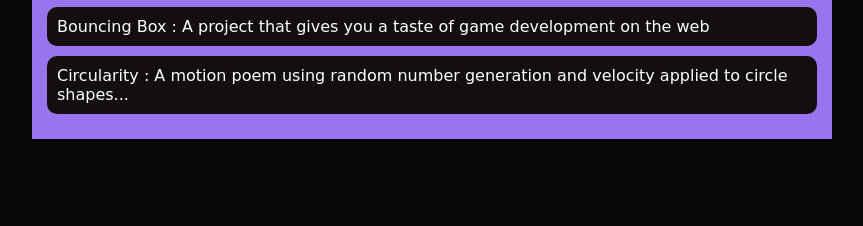
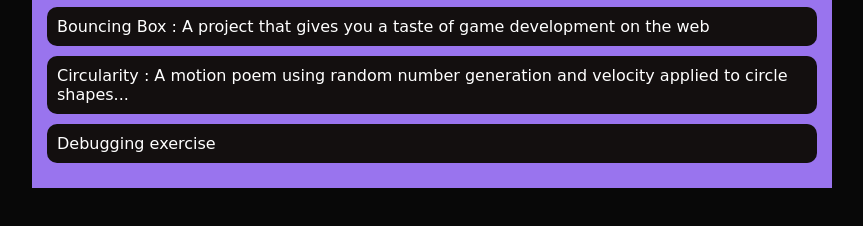
Before and after one commit to lsmith544/lsmith544.github.io, a plain HTML site: page portfolio.html in a window 1280 px wide. Shown: the part 244-470 px from the top of the page, without its empty margins (208-1071 px from the left). Drawn offline with Linux system fonts and the light colour scheme.

Commit message:
add avanced projects to portfolio

```diff
--- a/portfolio.html
+++ b/portfolio.html
@@ -171,7 +171,7 @@
               the web </a></li>
           <li><a href="projects/circularity/">Circularity : A motion poem using random number generation and velocity
               applied to circle shapes...</a></li>
-
+              <li><a href="asd-projects/debugging-exercise">Debugging exercise</a></li>
         </u1>
 
     </main>
```
